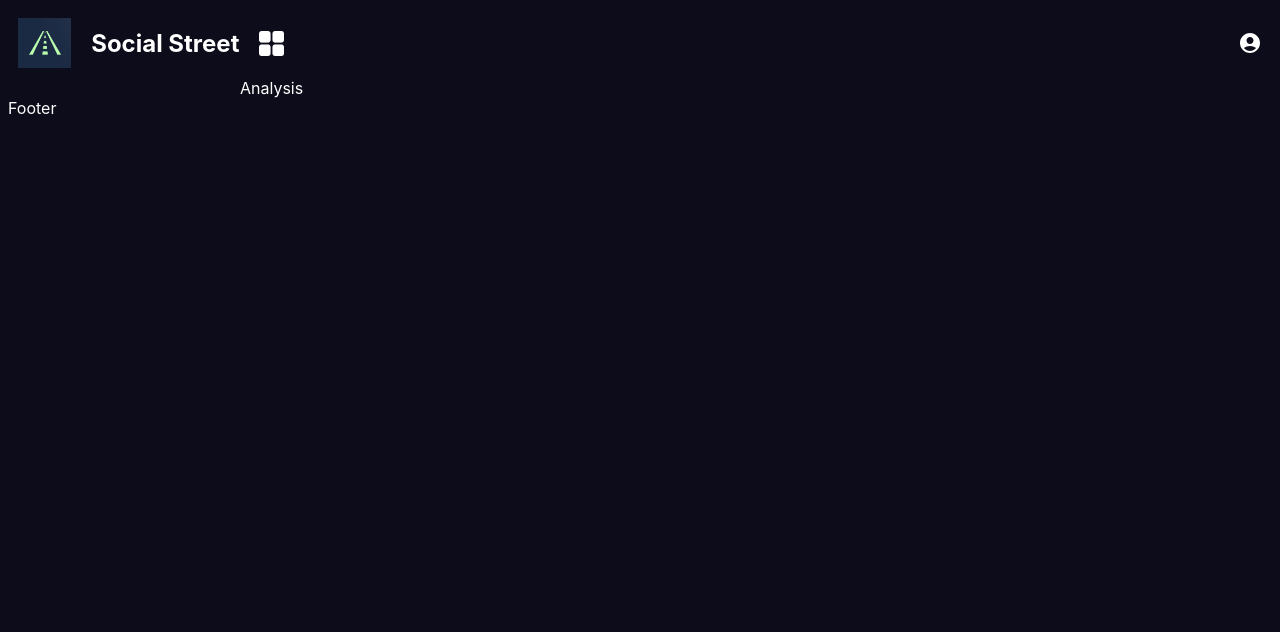
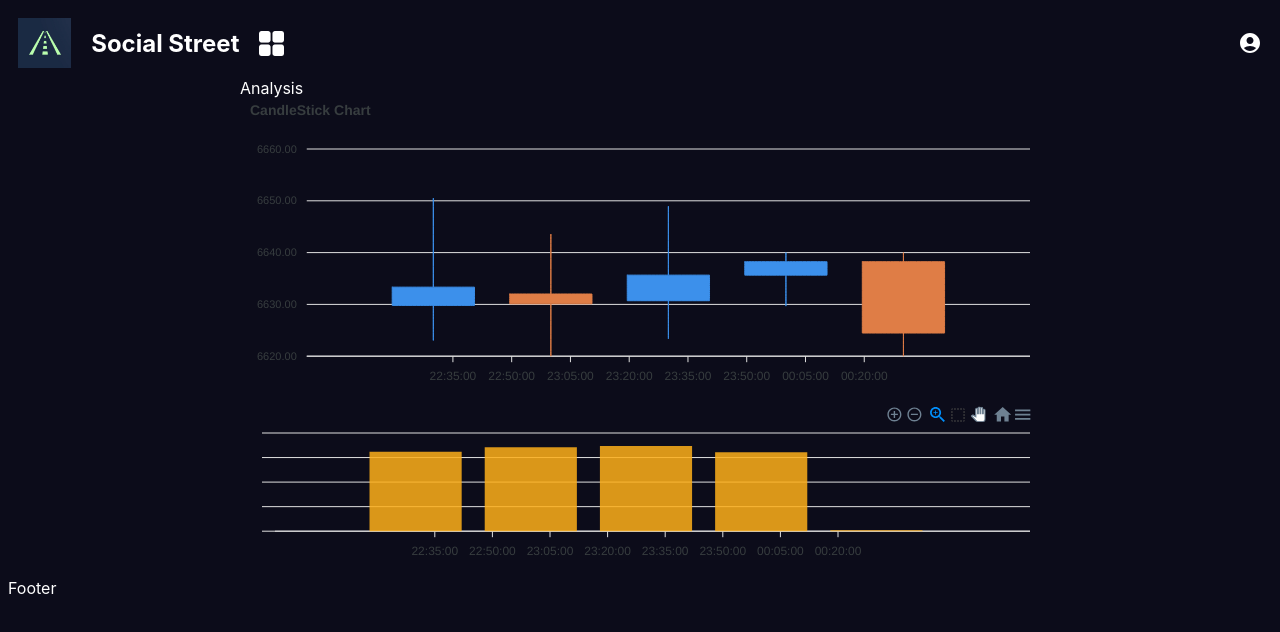
Before and after one commit to andrewcbuensalida/social-street-react, a React (Create React App) app in the folder client/: page /analysis/1 in a window 1280 px wide. Shown: the top 632 px of the page. Built offline with nearby package versions, Linux system fonts and the light colour scheme.

Commit message:
Implement apex chart with dummy data and is working but not great

```diff
--- a/client/package.json
+++ b/client/package.json
@@ -10,8 +10,10 @@
     "@testing-library/jest-dom": "^5.16.2",
     "@testing-library/react": "^12.1.4",
     "@testing-library/user-event": "^13.5.0",
+    "apexcharts": "^3.33.2",
     "axios": "^0.26.1",
     "react": "^17.0.2",
+    "react-apexcharts": "^1.4.0",
     "react-currency-format": "^1.1.0",
     "react-dom": "^17.0.2",
     "react-router-dom": "^6.2.2",
--- a/client/src/Routes/Analysis.js
+++ b/client/src/Routes/Analysis.js
@@ -1,4 +1,5 @@
 import React,{useContext} from 'react'
+import ApexChart from '../components/Chart'
 import {MarketContext} from '../Context/MarketContext'
 
 function Analysis() {
@@ -7,7 +8,9 @@ function Analysis() {
     console.log(coins)
 
   return (
-    <div>Analysis</div>
+    <div>Analysis
+        <ApexChart/>
+    </div>
   )
 }
 
--- /dev/null
+++ b/client/src/components/Chart.js
@@ -0,0 +1,182 @@
+import React from "react";
+import ReactApexChart from "react-apexcharts";
+
+export default class ApexChart extends React.Component {
+	constructor(props) {
+		super(props);
+
+		this.state = {
+			series: [
+				{
+					data: [
+						{
+							x: new Date(1538778600000),
+							y: [6629.81, 6650.5, 6623.04, 6633.33],
+						},
+						{
+							x: new Date(1538780400000),
+							y: [6632.01, 6643.59, 6620, 6630.11],
+						},
+						{
+							x: new Date(1538782200000),
+							y: [6630.71, 6648.95, 6623.34, 6635.65],
+						},
+						{
+							x: new Date(1538784000000),
+							y: [6635.65, 6640, 6629.67, 6638.24],
+						},
+						{
+							x: new Date(1538785800000),
+							y: [6638.24, 6640, 6620, 6624.47],
+						},
+					],
+				},
+			],
+			options: {
+				title: {
+					text: "CandleStick Chart",
+					align: "left",
+				},
+				chart: {
+					type: "candlestick",
+					height: 290,
+					id: "candles",
+					toolbar: {
+						autoSelected: "pan",
+						show: false,
+					},
+					zoom: {
+						enabled: false,
+					},
+				},
+				plotOptions: {
+					candlestick: {
+						colors: {
+							upward: "#3C90EB",
+							downward: "#DF7D46",
+						},
+					},
+				},
+				xaxis: {
+					type: "datetime",
+				},
+				yaxis: {
+					tooltip: {
+						enabled: true,
+					},
+				},
+			},
+
+			seriesBar: [
+				{
+					name: "volume",
+					data: [
+						{
+							x: new Date(1538778600000),
+							y: 6478,
+						},
+						{
+							x: new Date(1538780400000),
+							y: 6833,
+						},
+						{
+							x: new Date(1538782200000),
+							y: 6944,
+						},
+						{
+							x: new Date(1538784000000),
+							y:6423,
+						},
+						{
+							x: new Date(1538785800000),
+							y: 73,
+						},
+					],
+				},
+			],
+			optionsBar: {
+				chart: {
+					height: 160,
+					type: "bar",
+					// brush: {
+					// 	enabled: true,
+					// 	target: "candles",
+					// },
+					selection: {
+						enabled: true,
+						xaxis: {
+							min: new Date("20 Jan 2017").getTime(),
+							max: new Date("10 Dec 2017").getTime(),
+						},
+						fill: {
+							color: "#ccc",
+							opacity: 0.4,
+						},
+						stroke: {
+							color: "#0D47A1",
+						},
+					},
+				},
+				dataLabels: {
+					enabled: false,
+				},
+				plotOptions: {
+					bar: {
+						columnWidth: "80%",
+						colors: {
+							ranges: [
+								{
+									from: -1000,
+									to: 0,
+									color: "#F15B46",
+								},
+								{
+									from: 1,
+									to: 10000,
+									color: "#FEB019",
+								},
+							],
+						},
+					},
+				},
+				stroke: {
+					width: 0,
+				},
+				xaxis: {
+					type: "datetime",
+					axisBorder: {
+						offsetX: 13,
+					},
+				},
+				yaxis: {
+					labels: {
+						show: false,
+					},
+				},
+			},
+		};
+	}
+
+	render() {
+		return (
+			<div className="chart-box">
+				<div id="chart-candlestick">
+					<ReactApexChart
+						options={this.state.options}
+						series={this.state.series}
+						type="candlestick"
+						height={290}
+					/>
+				</div>
+				<div id="chart-bar">
+					<ReactApexChart
+						options={this.state.optionsBar}
+						series={this.state.seriesBar}
+						type="bar"
+						height={160}
+					/>
+				</div>
+			</div>
+		);
+	}
+}
--- a/client/src/components/CoinRow.js
+++ b/client/src/components/CoinRow.js
@@ -1,6 +1,6 @@
 import React, { useEffect, useState } from "react";
 import CurrencyFormat from "react-currency-format";
-import { Link, useLocation } from "react-router-dom";
+import { Link } from "react-router-dom";
 
 import "./CoinRow.css";
 
```
Also changed, not shown: 1 other file (tests, documents, lock files or other folders).
